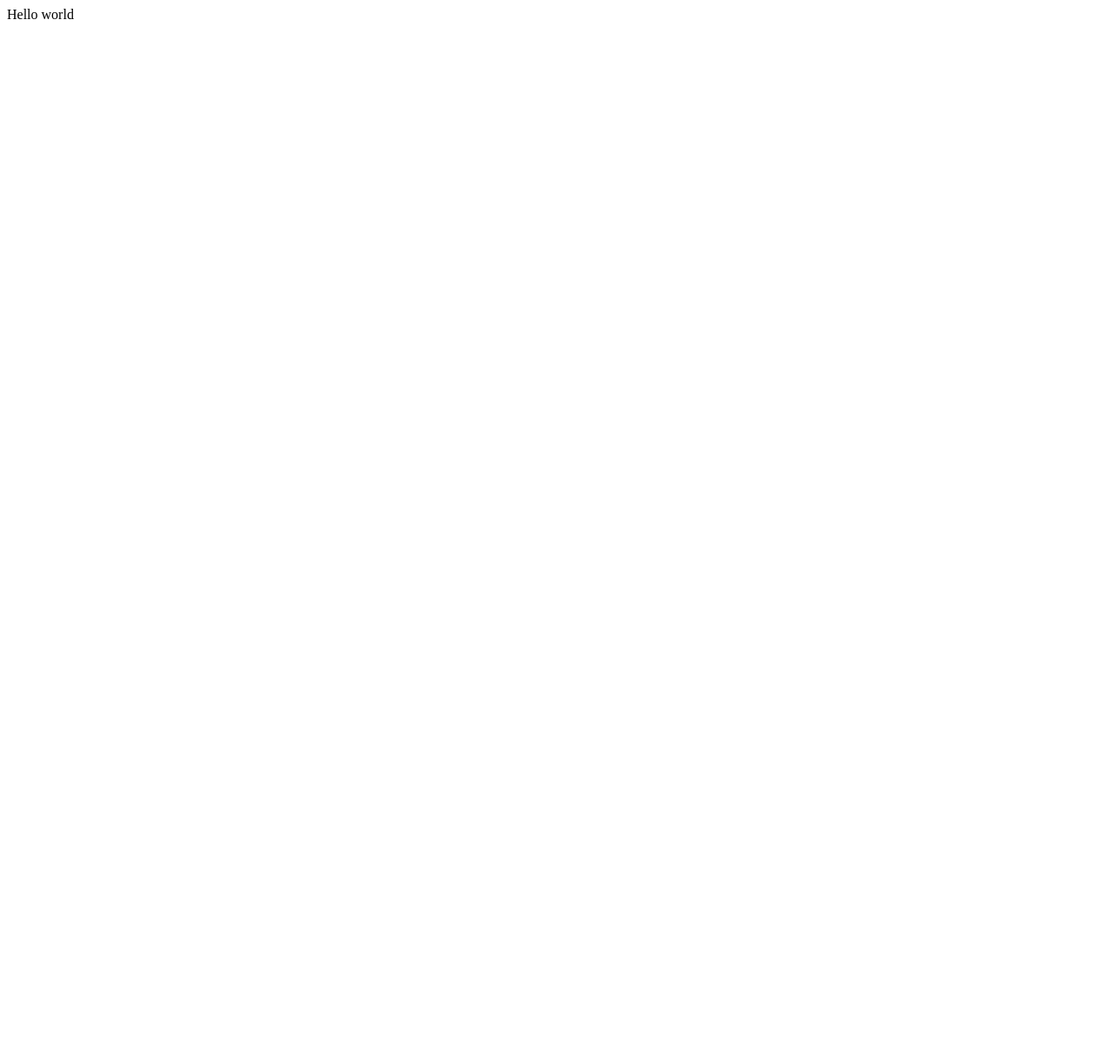
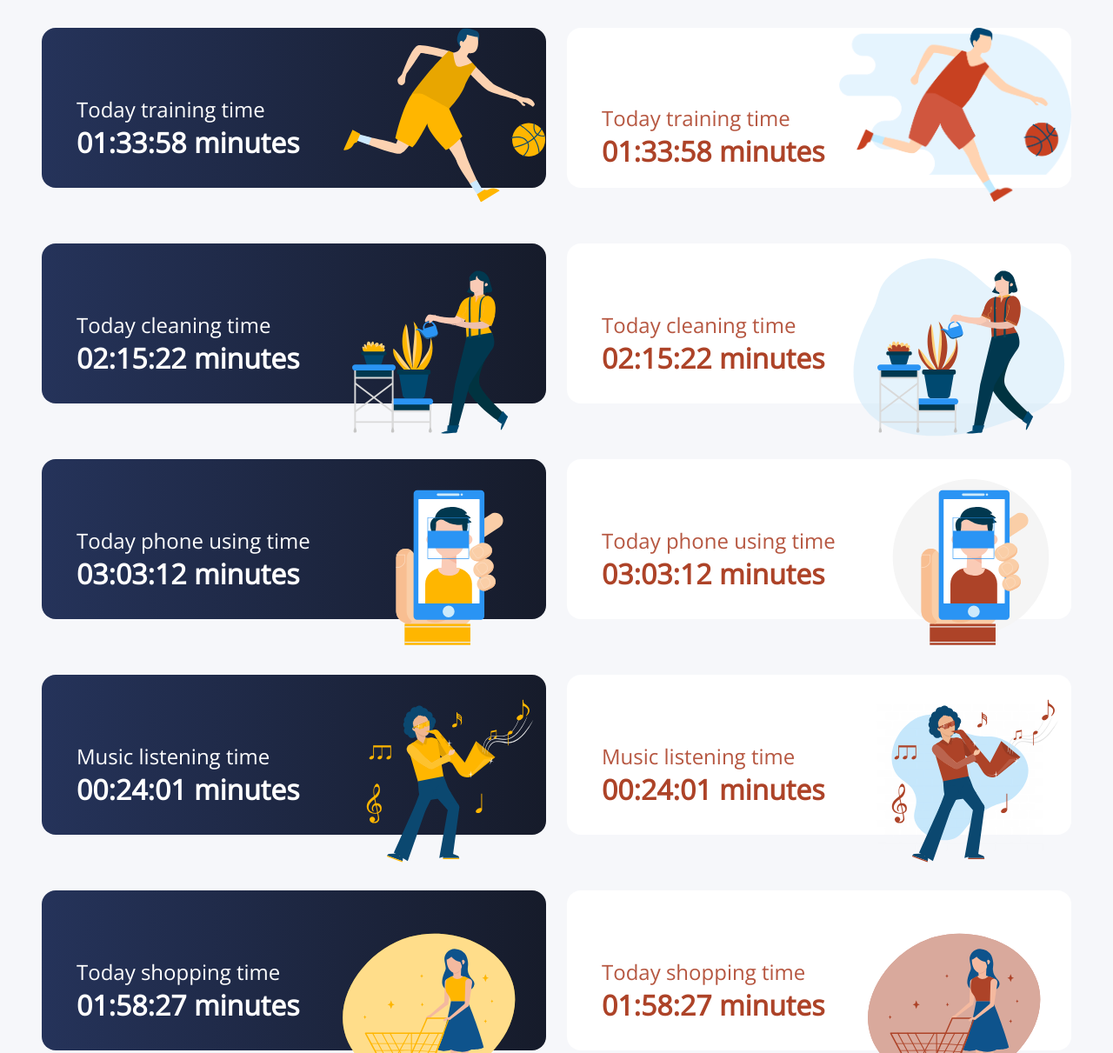
Before and after one commit to Kerekesh/sk-training, a plain HTML site: page task2/index.html in a window 1280 px wide. Shown: the top 1211 px of the page at 87% size. Before the commit the page ends 800 px from the top, so only its background shows below. Drawn offline with nearby package versions, Linux system fonts and the light colour scheme.

Commit message:
added task2

```diff
--- a/task2/css/style.css
+++ b/task2/css/style.css
@@ -0,0 +1,58 @@
+.wrapper {
+    display: grid;
+    grid-template-columns: repeat(2, 1fr);
+    gap: 4em 1.5em;
+    grid-auto-rows: minmax(184px, 184px);
+    padding: 2em 3em 4.25em;
+    background: #F6F7FA;
+    font-family: 'Open Sans', sans-serif;
+}
+.dark, .light {
+    background: black;
+    border-radius: 1em;
+    display: grid;
+    grid-template-columns: 3fr 2fr;
+    grid-template-rows: 3fr 2fr;
+}
+.dark {
+    background: linear-gradient(90.02deg, #25335A 0.02%, #141824 113.01%);
+    color: #FFFFFF;
+}
+.light {
+    background: #FFFFFF;
+}
+.dark>.text, .light>.text {
+    font-size: 24px;
+    line-height: 33px;
+    margin-left: 40px;
+}
+.dark>.time, .light>.time {
+    font-weight: 600;
+    font-size: 32px;
+    line-height: 44px;
+    margin-left: 40px;
+}
+.light>.text {
+    color: #B65741;
+}
+.light>.time {
+    color: #AD4328;
+}
+.text {
+    grid-column: 1;
+    grid-row: 1;
+    align-self: flex-end;
+}
+.time {
+    grid-column: 1;
+    grid-row: 2;
+}
+.img {
+    grid-row: 1/3;
+    justify-self: center;
+    align-self: flex-start;
+}
+.light-basketball-player {
+    width: 267px;
+    height: 200px;
+}
--- a/task2/index.html
+++ b/task2/index.html
@@ -4,9 +4,61 @@
     <meta charset="UTF-8">
     <meta name="viewport" content="width=device-width, initial-scale=1.0">
     <title>Document</title>
+    <link rel="preconnect" href="https://fonts.gstatic.com">
+    <link href="https://fonts.googleapis.com/css2?family=Open+Sans&display=swap" rel="stylesheet">
+    <link rel="stylesheet" href="../task1/css/reset.css">
     <link rel="stylesheet" href="css/style.css">
 </head>
 <body>
-       Hello world
-</body>
-</html>
+       <div class="wrapper">
+           <div class="dark">
+               <p class="text">Today training time</p>
+               <p class="time">01:33:58 minutes</p>
+               <img src="img/dark/Basketball-Player.svg" alt="Basketball-Player" class="img">
+           </div>
+           <div class="light">
+               <p class="text">Today training time</p>
+               <p class="time">01:33:58 minutes</p>
+               <img src="img/light/Basketball-Player.png" alt="Basketball-Player" class="light-basketball-player img">
+           </div>
+           <div class="dark">
+               <p class="text">Today cleaning time</p>
+               <p class="time">02:15:22 minutes</p>
+               <img src="img/dark/Girl-and-plants.svg" alt="Girl-and-plants" class="img">
+           </div>
+           <div class="light">
+               <p class="text">Today cleaning time</p>
+               <p class="time">02:15:22 minutes</p>
+               <img src="img/light/Girl-and-plants.svg" alt="Girl-and-plants" class="img">
+           </div>
+           <div class="dark">
+               <p class="text">Today phone using time</p>
+               <p class="time">03:03:12 minutes</p>
+               <img src="img/dark/Face-ID.svg" alt="Face-ID" class="img">
+           </div>
+           <div class="light">
+               <p class="text">Today phone using time</p>
+               <p class="time">03:03:12 minutes</p>
+               <img src="img/light/Face-ID.svg" alt="Face-ID" class="img">
+           </div>
+           <div class="dark">
+               <p class="text">Music listening time</p>
+               <p class="time">00:24:01 minutes</p>
+               <img src="img/dark/Musician.svg" alt="Musician" class="img">
+           </div>
+           <div class="light">
+               <p class="text">Music listening time</p>
+               <p class="time">00:24:01 minutes</p>
+               <img src="img/light/Musician.svg" alt="Musician" class="img">
+           </div>
+           <div class="dark">
+               <p class="text">Today shopping time</p>
+               <p class="time">01:58:27 minutes</p>
+               <img src="img/dark/Shopping.svg" alt="Shopping" class="img">
+           </div>
+           <div class="light">
+               <p class="text">Today shopping time</p>
+               <p class="time">01:58:27 minutes</p>
+               <img src="img/light/Shopping.svg" alt="Shopping" class="img">
+           </div>
+       </div>
```
Also changed, not shown: task2/img/dark/Basketball-Player.svg (added), task2/img/dark/Face-ID.svg (added), task2/img/dark/Girl-and-plants.svg (added), task2/img/dark/Musician.svg (added), task2/img/dark/Shopping.svg (added), task2/img/light/Basketball-Player.png (added), task2/img/light/Basketball-Player.svg (added), task2/img/light/Face-ID.svg (added), task2/img/light/Girl-and-plants.svg (added), task2/img/light/Musician.svg (added), task2/img/light/Shopping.svg (added).
